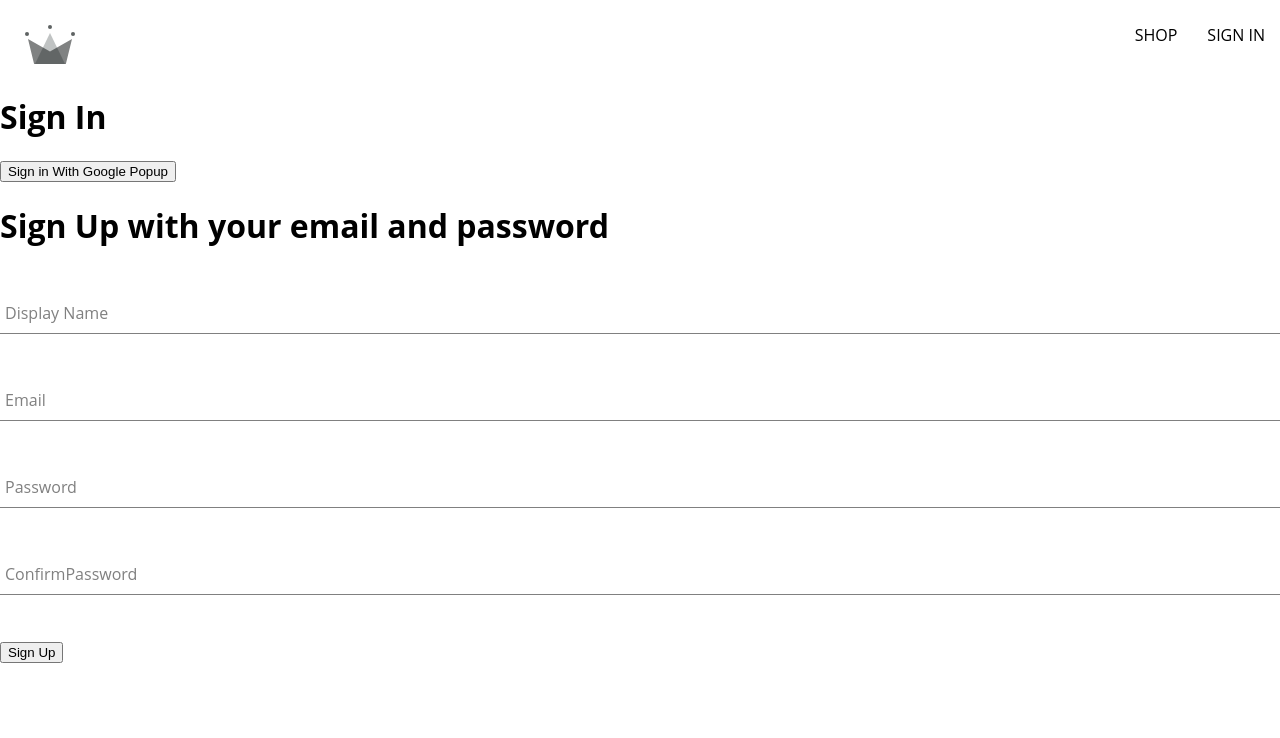
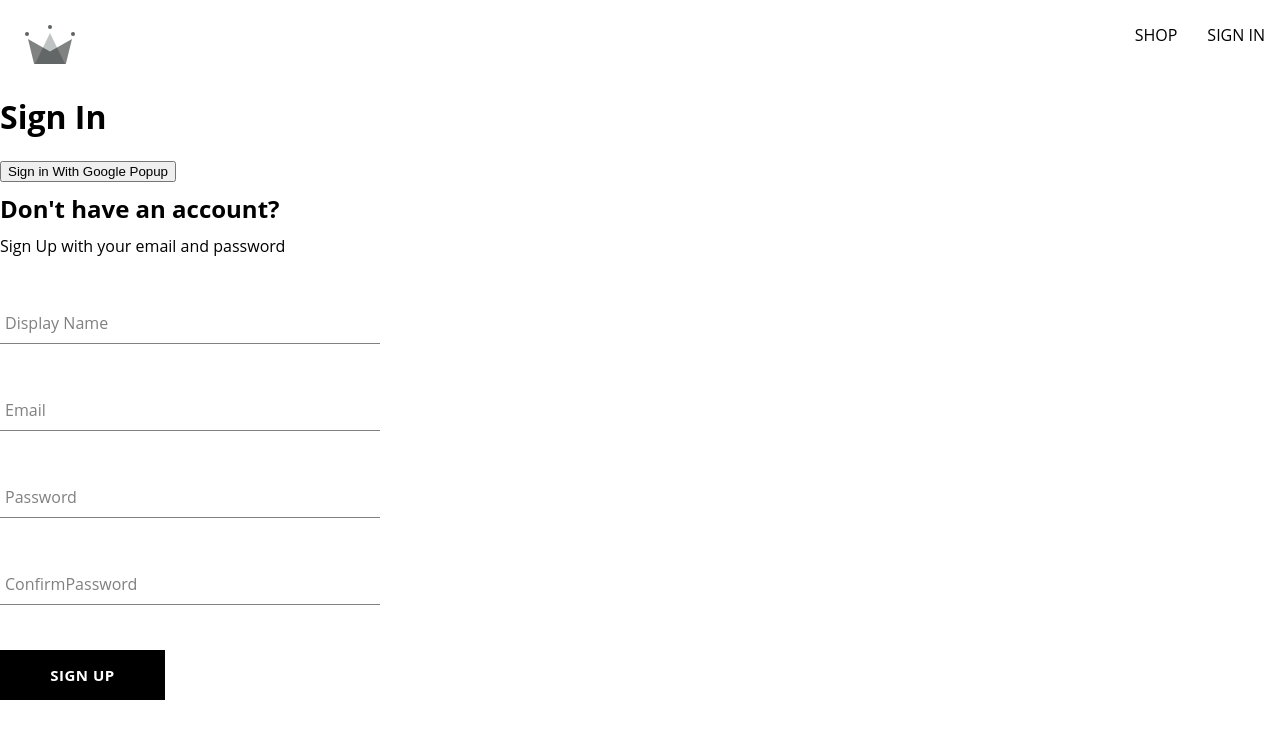
Before and after one commit to farisnizam/crwn-clothing, a React (Create React App) app: page /sign-in in a window 1280 px wide. Shown: the top 738 px of the page. Built offline with nearby package versions, Linux system fonts and the light colour scheme; the HTML template or start-up script is replaced by a standard one.

Commit message:
add button component and styling

```diff
--- /dev/null
+++ b/src/components/button/button.component.jsx
@@ -0,0 +1,20 @@
+import "./button.styles.scss";
+
+const BUTTON_TYPE_CLASSES = {
+  google: "google-sign-in",
+  inverted: "inverted",
+  default: "default",
+};
+
+const Button = ({ children, buttonType, ...otherProps }) => {
+  return (
+    <button
+      className={`button-container ${BUTTON_TYPE_CLASSES[buttonType]}`}
+      {...otherProps}
+    >
+      {children}
+    </button>
+  );
+};
+
+export default Button;
--- /dev/null
+++ b/src/components/button/button.styles.scss
@@ -0,0 +1,46 @@
+.button-container {
+  min-width: 165px;
+  width: auto;
+  height: 50px;
+  letter-spacing: 0.5px;
+  line-height: 50px;
+  padding: 0 35px 0 35px;
+  font-size: 15px;
+  background-color: black;
+  color: white;
+  text-transform: uppercase;
+  font-family: "Open Sans";
+  font-weight: bolder;
+  border: none;
+  cursor: pointer;
+  display: flex;
+  justify-content: center;
+
+  &:hover {
+    background-color: white;
+    color: black;
+    border: 1px solid black;
+  }
+
+  &.google-sign-in {
+    background-color: #4285f4;
+    color: white;
+
+    &:hover {
+      background-color: #357ae8;
+      border: none;
+    }
+  }
+
+  &.inverted {
+    background-color: white;
+    color: black;
+    border: 1px solid black;
+
+    &:hover {
+      background-color: black;
+      color: white;
+      border: none;
+    }
+  }
+}
--- a/src/components/sign-up/sign-up-form.component.jsx
+++ b/src/components/sign-up/sign-up-form.component.jsx
@@ -3,7 +3,9 @@
   createAuthUserWithEmailAndPassword,
   createUserDocumentFromAuth,
 } from "../../utils/firebase/firebase.utils";
+import Button from "../button/button.component";
 import FormInput from "../form-input/form-input.component";
+import "./sign-up-form.styles.scss";
 
 const defaultFormFields = {
   displayName: "",
@@ -54,8 +56,9 @@
   };
 
   return (
-    <div>
-      <h1>Sign Up with your email and password</h1>
+    <div className="sign-up-container">
+      <h2>Don't have an account?</h2>
+      <span>Sign Up with your email and password</span>
       <form onSubmit={handleSubmit}>
         <FormInput
           label="Display Name"
@@ -92,7 +95,9 @@
           name="confirmPassword"
           value={confirmPassword}
         />
-        <button type="submit">Sign Up</button>
+        <Button buttonType="default" type="submit">
+          Sign Up
+        </Button>
       </form>
     </div>
   );
--- /dev/null
+++ b/src/components/sign-up/sign-up-form.styles.scss
@@ -0,0 +1,9 @@
+.sign-up-container {
+  display: flex;
+  flex-direction: column;
+  width: 380px;
+
+  h2 {
+    margin: 10px 0;
+  }
+}
```
